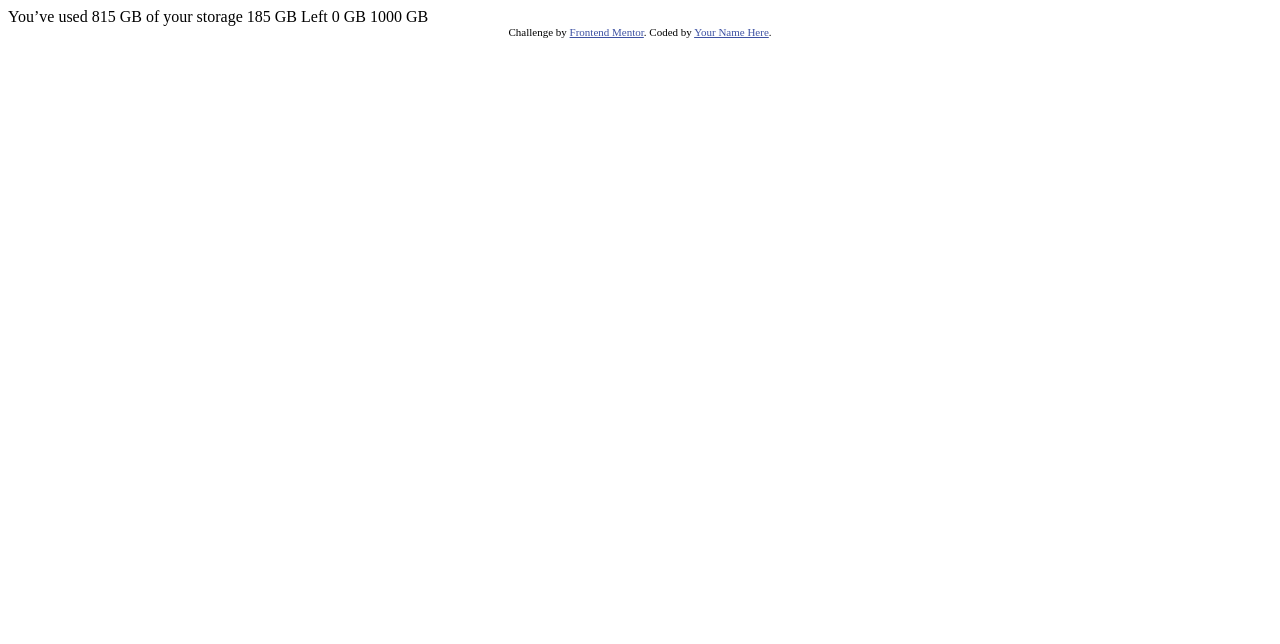
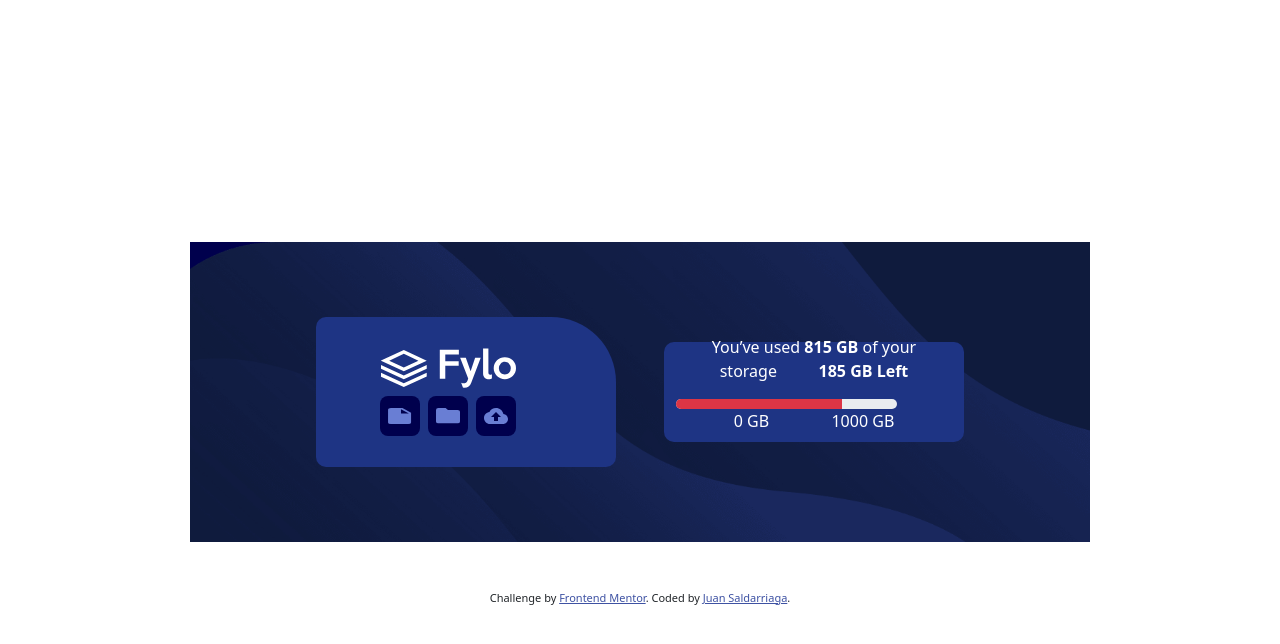
Before and after one commit to JuanSalda91/fylodatastorage, a plain HTML site: page index.html in a window 1280 px wide. Drawn offline with nearby package versions, Linux system fonts and the light colour scheme.

Commit message:
project with bootstrap finished

```diff
--- a/index.html
+++ b/index.html
@@ -2,30 +2,66 @@
 <html lang="en">
 <head>
   <meta charset="UTF-8">
-  <meta name="viewport" content="width=device-width, initial-scale=1.0"> <!-- displays site properly based on user's device -->
+  <meta name="viewport" content="width=device-width, initial-scale=1.0">
+  <link rel="icon" type="image/png" sizes="32x32" href="./images/favicon-32x32.png">
+  <link href="https://cdn.jsdelivr.net/npm/bootstrap@5.3.0/dist/css/bootstrap.min.css" rel="stylesheet">
 
-  <link rel="icon" type="image/png" sizes="32x32" href="./images/favicon-32x32.png">
+  <title>Juan Saldarriaga | Fylo data storage component</title>
 
-  <title>Frontend Mentor | Fylo data storage component</title>
-
-  <!-- Feel free to remove these styles or customise in your own stylesheet 👍 -->
   <style>
     .attribution { font-size: 11px; text-align: center; }
     .attribution a { color: hsl(228, 45%, 44%); }
   </style>
 </head>
-<body>
 
-  You’ve used 815 GB of your storage
+<body class="d-flex flex-column flex-med-row justify-content-center align-items-center" style="height: 100vh; margin: 0;background-color: rgb(255, 255, 255);">
 
-  185 GB Left
+ <div class="container my-5" style="background-image: url(./images/bg-desktop.png); background-color: rgb(0, 0, 77); background-size: cover; background-position: center; background-repeat: no-repeat; height: 300px; max-width: 900px;">
+  <div class="row h-100 align-items-center justify-content-center">
 
-  0 GB
-  1000 GB
+    <div class="col-12 col-md-6 col-lg-4 d-flex flex-column justify-content-center align-items-center pe-md-5"
+         style="height: 150px; border-radius: 10px; border-top-right-radius: 65px; background-color: rgb(30, 52, 132);">
+      <img src="./images/logo.svg" class="rounded-1" style="width: 135px; height: 40px;" alt="fylo-logo">
+      <div class="d-flex gap-2 mt-2">
+        <div class="rounded-3 d-flex justify-content-center align-items-center" style="width: 40px; height: 40px; padding: 6px; background-color: rgb(0, 0, 77);">
+          <img src="./images/icon-document.svg" alt="document-icon" style="width: 24px; height: 16px;">
+        </div>
+        <div class="rounded-3 d-flex justify-content-center align-items-center" style="width: 40px; height: 40px; padding: 6px; background-color: rgb(0, 0, 77);">
+          <img src="./images/icon-folder.svg" alt="folder-icon" style="width: 24px; height: 16px;">
+        </div>
+        <div class="rounded-3 d-flex justify-content-center align-items-center" style="width: 40px; height: 40px; padding: 6px; background-color: rgb(0, 0, 77);">
+          <img src="./images/icon-upload.svg" alt="upload-icon" style="width: 24px; height: 16px;">
+        </div>
+      </div>
+    </div>
 
-  <div class="attribution">
+    <div class="col-12 col-md-6 col-lg-4 d-flex flex-column justify-content-center ms-md-5"
+         style="height: 100px; border-radius: 10px; background-color: rgb(30, 52, 132);">
+      <p class="text-center text-white">
+        You’ve used <b>815 GB</b> of your storage&nbsp;&nbsp;&nbsp;&nbsp;&nbsp;&nbsp;&nbsp;&nbsp;&nbsp;&nbsp;<b>185 GB Left</b>
+      </p>
+      <div class="d-flex justify-content-center justify-content-md-start">
+        <div class="progress" style="width: 80%; height: 10px; margin: 0;">
+          <div class="progress-bar bg-danger" role="progressbar" style="width: 75%; height: 100%;"
+               aria-valuenow="75" aria-valuemin="0" aria-valuemax="100"></div>
+        </div>
+      </div>
+      <p class="text-center text-white">
+        0 GB&nbsp;&nbsp;&nbsp;&nbsp;&nbsp;&nbsp;&nbsp;&nbsp;&nbsp;&nbsp;&nbsp;&nbsp;&nbsp;&nbsp;&nbsp;1000 GB
+      </p>
+    </div>
+
+  </div>
+</div>
+
+
+
+  <div class="attribution mt-0 text-center">
     Challenge by <a href="https://www.frontendmentor.io?ref=challenge" target="_blank">Frontend Mentor</a>.
-    Coded by <a href="#">Your Name Here</a>.
+    Coded by <a href="#">Juan Saldarriaga</a>.
   </div>
+
+  <script src="https://cdn.jsdelivr.net/npm/bootstrap@5.3.0/dist/js/bootstrap.bundle.min.js"></script>
 </body>
+
 </html>
```
Also changed, not shown: 1 other file.
